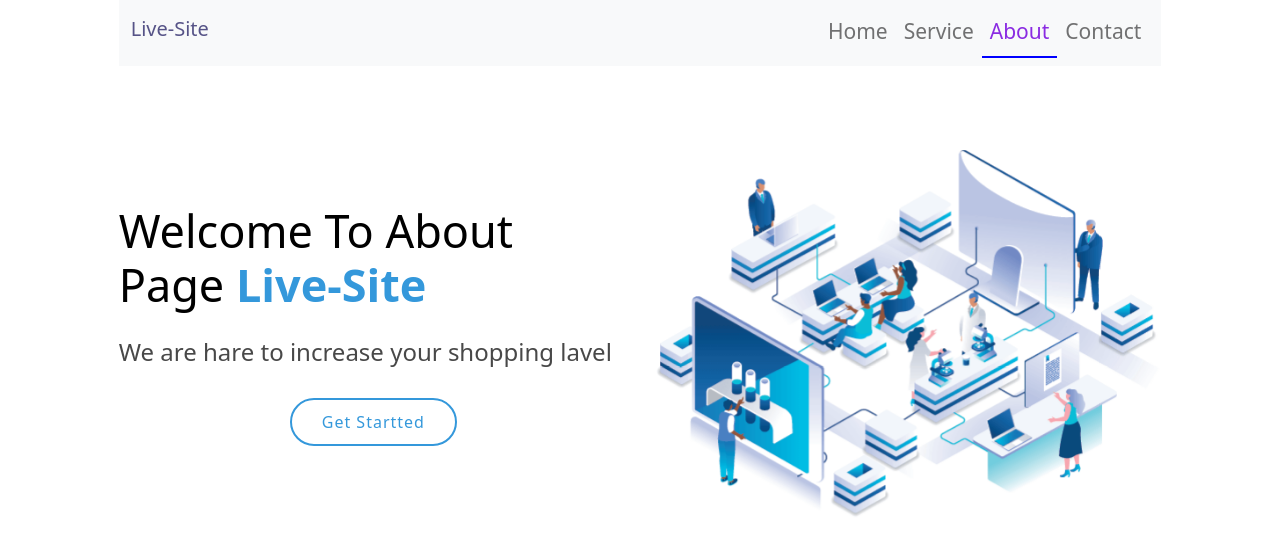
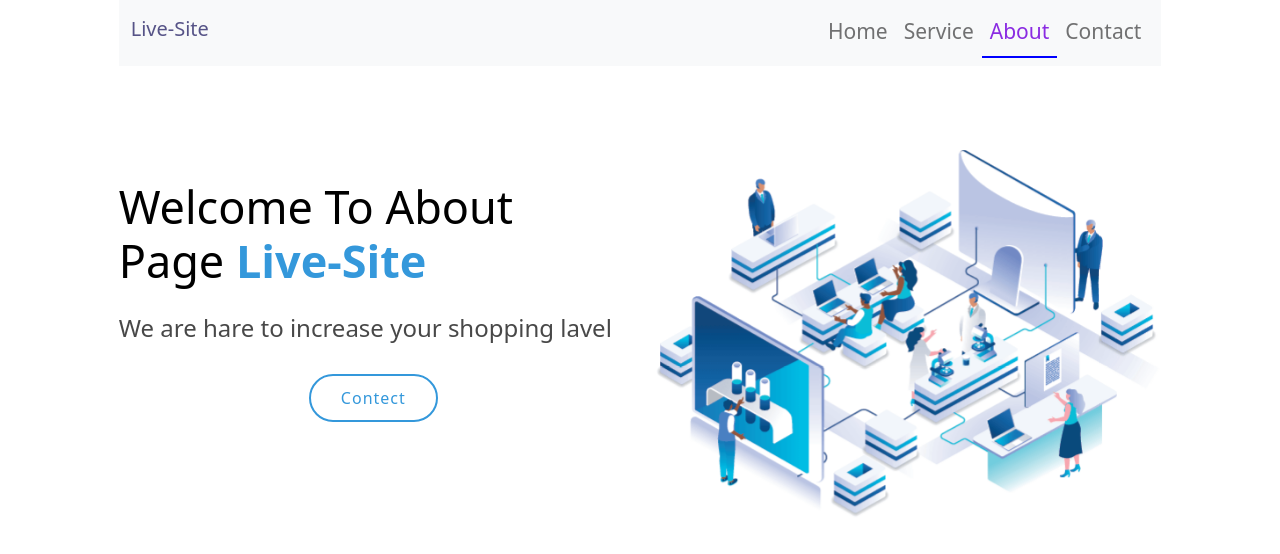
Before and after one commit to mudassar3439/LIveSite, a React (Create React App) app: page /About in a window 1280 px wide. Shown: the top 554 px of the page. Built offline with nearby package versions, Linux system fonts and the light colour scheme.

Commit message:
my first commit

```diff
--- a/src/About.jsx
+++ b/src/About.jsx
@@ -8,7 +8,7 @@ const About=()=>{
    <Common name="Welcome To About Page"
     imgsrc={web}
     visit="/contact"
-    btname="Get Startted"
+    btname="Contect"
     />
     </>
    )
--- a/src/Common.jsx
+++ b/src/Common.jsx
@@ -6,11 +6,11 @@ const Common=(props)=>{
    return(
     <>
     <section id="header" className="d-flex ">
-    <div className="container-fluid   mb-5">
+    <div className="container-fluid mb-5">
       <div className="row">
       <div className="col-10 mx-auto">
       <div className="row">
-      <div className="col-md-6  pt-5 pt-lg-0 order-2 order-lg-1 d-flex justify-content-center flex-column  ">
+      <div className="col-md-6 mb-5 pt-5 pt-lg-0 order-2 order-lg-1 d-flex justify-content-center flex-column  ">
         <h1>{props.name}<strong className="brand-name"> Live-Site </strong>
         </h1>
         <h2 className="my-3">
```
Also changed, not shown: 12 other files (tests, documents, lock files or other folders).
